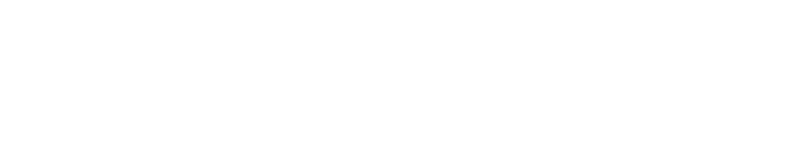
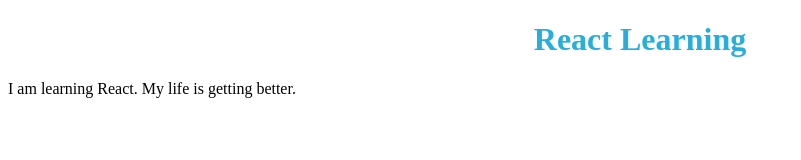
Before and after one commit to acciojob/render-component-react-Shrikanttathe-hub, a React app: page / in a window 1280 px wide. Shown: the whole page, without its empty margins (0-801 px from the left). Built offline with nearby package versions, Linux system fonts and the light colour scheme.

Commit message:
solution

```diff
--- a/src/components/App.js
+++ b/src/components/App.js
@@ -1,11 +1,15 @@
-import React, {Component, useState} from "react";
+import React from 'react';
 import '../styles/App.css';
+import ReactDOM from 'react-dom';
 
 const App = () => {
   return (
-    <div id="main"></div>
-  )
-}
+    <div>
+      <h1>React Learning</h1>
+      <p>I am learning React. My life is getting better.</p>
+    </div>
+  );
+};
 
 
 export default App;
--- a/src/index.html
+++ b/src/index.html
@@ -8,5 +8,6 @@
 </head>
 <body>
 <div id="root">
+    <script type="module" src="path/to/your/react-app.js"></script>
 </div>
 </html>
--- a/src/styles/App.css
+++ b/src/styles/App.css
@@ -4,9 +4,9 @@
     }
 
 
-button{
+/* button{
     color: #27aedb;
     text-align: center;
     justify-content: center;
     align-items: center;
-}
+} */
```
Also changed, not shown: 1 other file.
